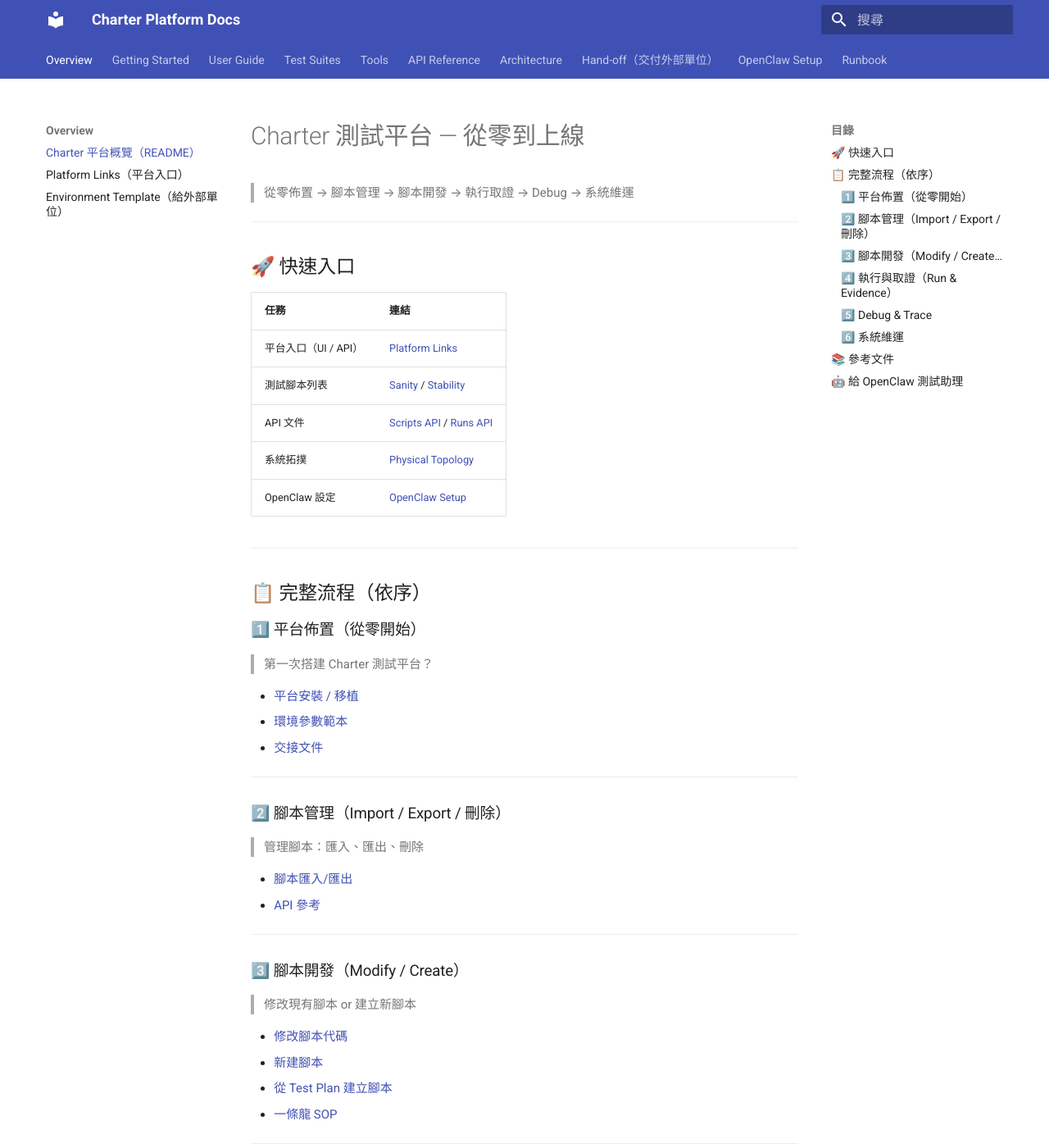
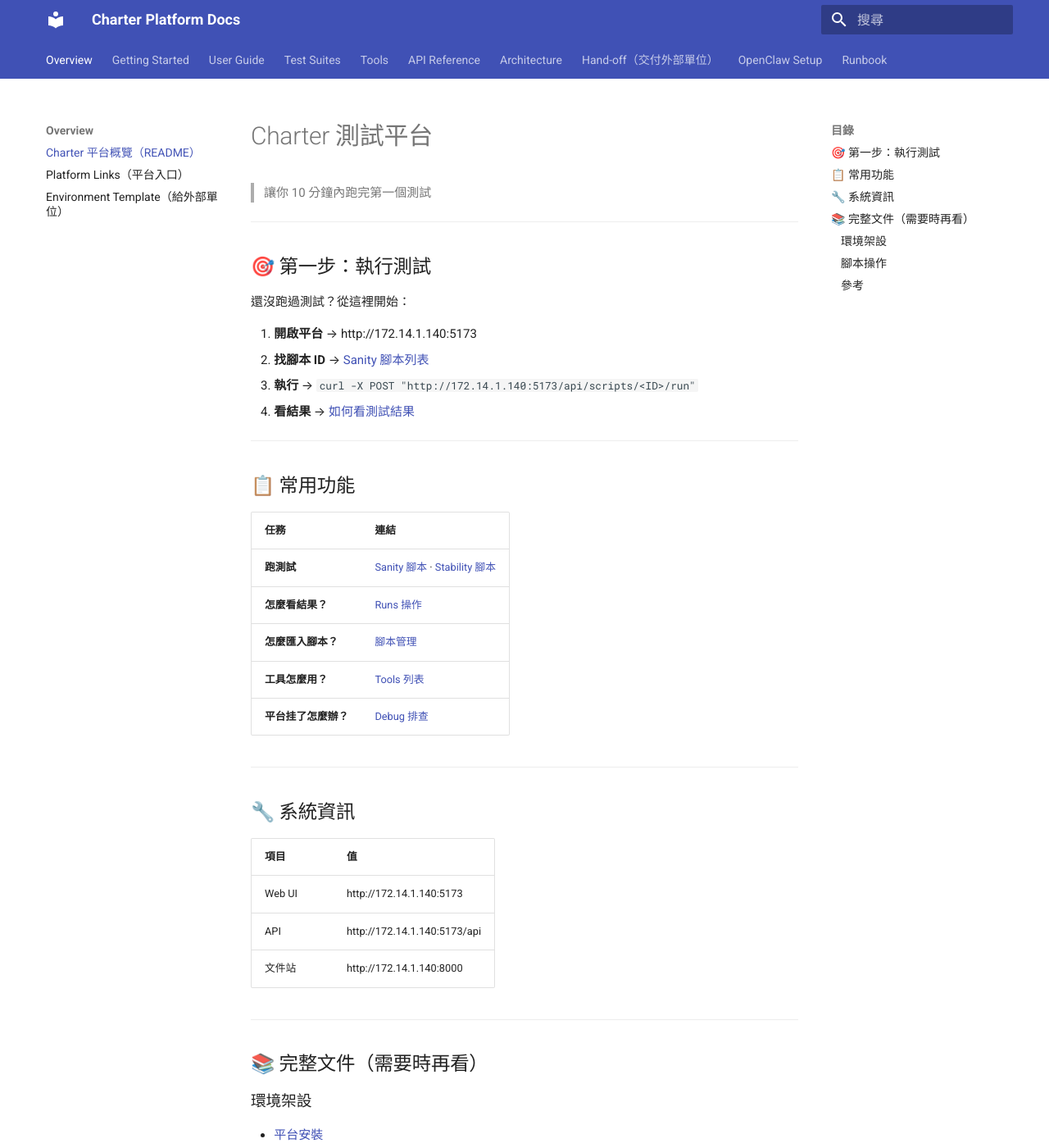
Before and after one commit to askeywifisit-ui/charter_project, an MkDocs documentation site: the page built from docs/charter_site/docs/index.md, in a window 1280 px wide and 1400 px high. Shown: the whole window at 82% size. Built offline with MkDocs 1.6.1 and Material for MkDocs 9.7.7, drawn with Linux system fonts in a browser that asks for light colours; comment, search, counter and statistics services are not loaded; some of the changed text lies outside the part shown.

Commit message:
docs: update charter docs site (2026-03-17)

````diff
--- a/docs/charter_site/docs/index.md
+++ b/docs/charter_site/docs/index.md
@@ -1,93 +1,54 @@
-# Charter 測試平台 — 從零到上線
+# Charter 測試平台
 
-> 從零佈置 → 腳本管理 → 腳本開發 → 執行取證 → Debug → 系統維運
+> 讓你 10 分鐘內跑完第一個測試
 
 ---
 
-## 🚀 快速入口
+## 🎯 第一步：執行測試
+
+還沒跑過測試？從這裡開始：
+
+1. **開啟平台** → http://172.14.1.140:5173
+2. **找腳本 ID** → [Sanity 腳本列表](test_suites/sanity/)
+3. **執行** → `curl -X POST "http://172.14.1.140:5173/api/scripts/<ID>/run"`
+4. **看結果** → [如何看測試結果](user_guide/runs/)
+
+---
+
+## 📋 常用功能
 
 | 任務 | 連結 |
 |------|------|
-| 平台入口（UI / API） | [Platform Links](platform_links/) |
-| 測試腳本列表 | [Sanity](test_suites/sanity/) / [Stability](test_suites/stability/) |
-| API 文件 | [Scripts API](api_reference/scripts/) / [Runs API](api_reference/runs/) |
-| 系統拓撲 | [Physical Topology](architecture/topology/) |
-| OpenClaw 設定 | [OpenClaw Setup](openclaw_setup/openclaw_test_assistant_setup/) |
+| **跑測試** | [Sanity 腳本](test_suites/sanity/) · [Stability 腳本](test_suites/stability/) |
+| **怎麼看結果？** | [Runs 操作](user_guide/runs/) |
+| **怎麼匯入腳本？** | [腳本管理](user_guide/scripts/) |
+| **工具怎麼用？** | [Tools 列表](tools/index/) |
+| **平台挂了怎麼辦？** | [Debug 排查](runbook/troubleshooting/) |
 
 ---
 
-## 📋 完整流程（依序）
+## 🔧 系統資訊
 
-### 1️⃣ 平台佈置（從零開始）
-
-> 第一次搭建 Charter 測試平台？
-
-- [平台安裝 / 移植](getting_started/platform_install/)
-- [環境參數範本](environment_template/)
-- [交接文件](handoff/index/)
+| 項目 | 值 |
+|------|-----|
+| Web UI | http://172.14.1.140:5173 |
+| API | http://172.14.1.140:5173/api |
+| 文件站 | http://172.14.1.140:8000 |
 
 ---
 
-### 2️⃣ 腳本管理（Import / Export / 刪除）
+## 📚 完整文件（需要時再看）
 
-> 管理腳本：匯入、匯出、刪除
+### 環境架設
+- [平台安裝](getting_started/platform_install/)
+- [環境參數](environment_template/)
+- [交接文件](handoff/index/)
 
-- [腳本匯入/匯出](user_guide/scripts/)
-- [API 參考](api_reference/scripts/)
+### 腳本操作
+- [修改腳本](user_guide/modify_script_code/)
+- [新建腳本](user_guide/create_new_script/)
 
----
-
-### 3️⃣ 腳本開發（Modify / Create）
-
-> 修改現有腳本 or 建立新腳本
-
-- [修改腳本代碼](user_guide/modify_script_code/)
-- [新建腳本](user_guide/create_new_script/)
-- [從 Test Plan 建立腳本](user_guide/create_new_script/)
-- [一條龍 SOP](user_guide/script_change_sop/)
-
----
-
-### 4️⃣ 執行與取證（Run & Evidence）
-
-> 執行腳本、收集證據、清理
-
-- [執行腳本](user_guide/runs/)
-- [取證（Log / Screenshot）](user_guide/runs/)
-- [清理 Runs](user_guide/runs/)
-
----
-
-### 5️⃣ Debug & Trace
-
-> 常見問題排查
-
-- [常見問題排查](runbook/troubleshooting/)
-- [Wi-Fi / Route / Iface 問題](runbook/troubleshooting/)
-- [OpenClaw OAuth/Token 問題](runbook/troubleshooting/)
-
----
-
-### 6️⃣ 系統維運
-
-> 日常維運：重啟、監控、控制
-
-- [重啟服務](platform_links/)
-- [監控 / Health Check](platform_links/)
-- [PDU 控制](tools/pdu/)
-- [Tools 工具模組](tools/index/)
-
----
-
-## 📚 參考文件
-
-- [API Reference](api_reference/index/)
-- [Architecture](architecture/topology/)
-- [OpenClaw Setup](openclaw_setup/openclaw_test_assistant_setup/)
-
----
-
-## 🤖 給 OpenClaw 測試助理
-
-- [Agent Runbook](runbook/agent_runbook/)
-- [OpenClaw Setup](openclaw_setup/openclaw_test_assistant_setup/)
+### 參考
+- [API 文件](api_reference/)
+- [系統拓撲](architecture/topology/)
+- [OpenClaw 設定](openclaw_setup/openclaw_test_assistant_setup/)
--- a/docs/charter_site/docs/user_guide/create_new_script.md
+++ b/docs/charter_site/docs/user_guide/create_new_script.md
@@ -11,6 +11,32 @@
 3. Import2 成功取得 `SCRIPT_ID`
 4. Run 成功取得 `RID`
 5. Evidence 已抓：`run_${RID}_log.json`（必要時含 log-archive）
+
+---
+
+## 腳本 ZIP 結構（Import 必備檔案）
+
+根據 API 原始碼 `scripts_v2.py`，import 時**必須包含以下 3 個檔案**：
+
+| 檔案 | 說明 | 是否必要 |
+|------|------|----------|
+| `main.py` | 薄 wrapper（入口，呼叫 main_impl） | ✅ 必要 |
+| `manifest.yaml` | 腳本設定（suite/name/entrypoint/env） | ✅ 必要 |
+| `requirements.txt` | Python 依賴（即使沒用到也要放） | ✅ 必要 |
+
+### 建議的完整結構
+
+```
+C15807xxx_SSH_test.zip/
+├── main.py                # ✅ 必要：入口 wrapper
+├── manifest.yaml         # ✅ 必要：腳本設定
+├── requirements.txt       # ✅ 必要：即使是空的也要放
+├── main_impl.py          # ⭕ 建議：你的測試邏輯
+├── cycle_wrapper.py       # ⭕ stability 長跑時需要
+└── log_style_shim.py    # ⭕ 建議：Log 格式
+```
+
+> **重要**：若缺少這 3 個檔案（`main.py`、`manifest.yaml`、`requirements.txt`），import 會失敗！
 
 ---
 
@@ -94,7 +120,7 @@
 建議用 OpenClaw 測試助理來做「新腳本產生」工作：
 - 能先找相似腳本當骨架（C00000001~04 或同模組腳本）
 - 能依 test steps 自動補齊 manifest/env、timeouts、retry/backoff 與 log（evidence）格式
-- 能依 DA40 習慣維持：**API 優先**、敏感值不進 zip、可重跑/可取證
+- 能依 DA40 習慣維持：**API 優先**、敏感值不進 zip，可重跑/可取證
 
 你只要提供：`PRD_ID + Test_case_name + Test Steps`（以及是否允許 reboot/PDU/FR），助理就能產出可 import 的 zip。
 
````
